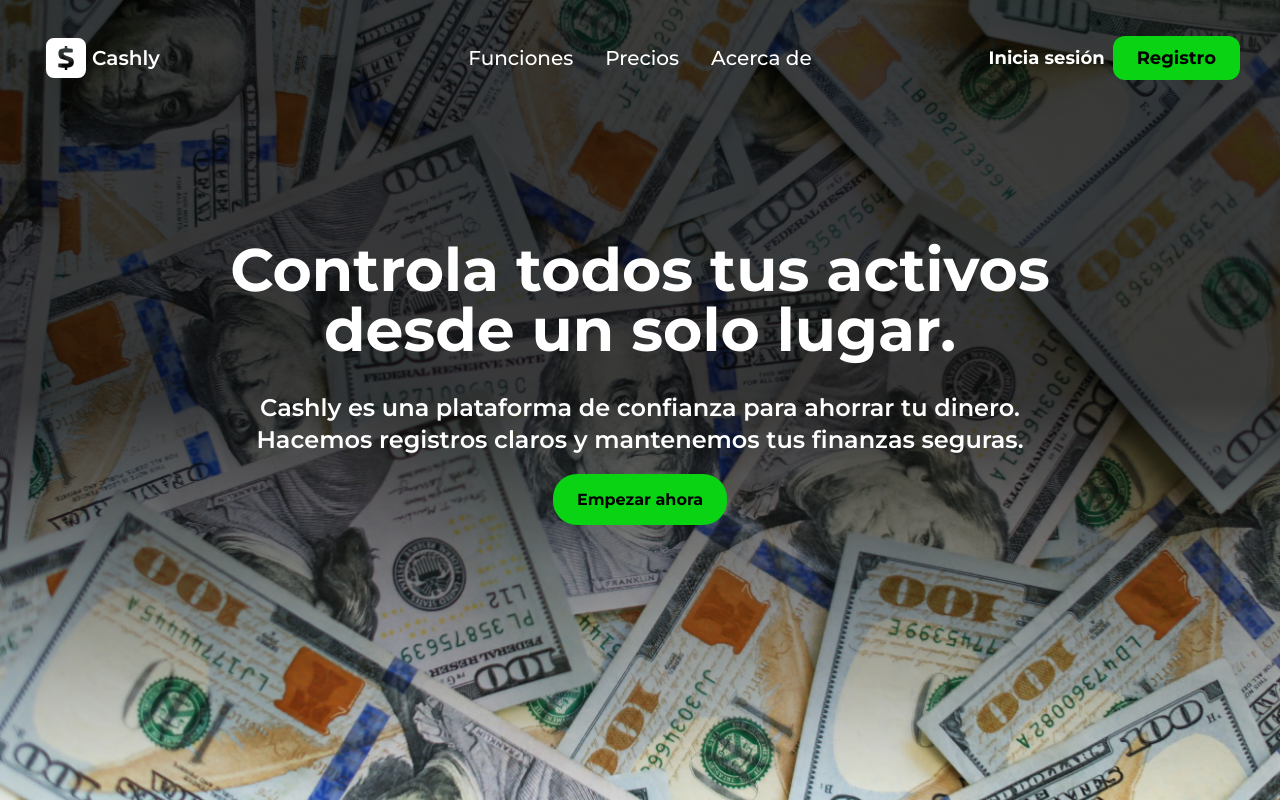
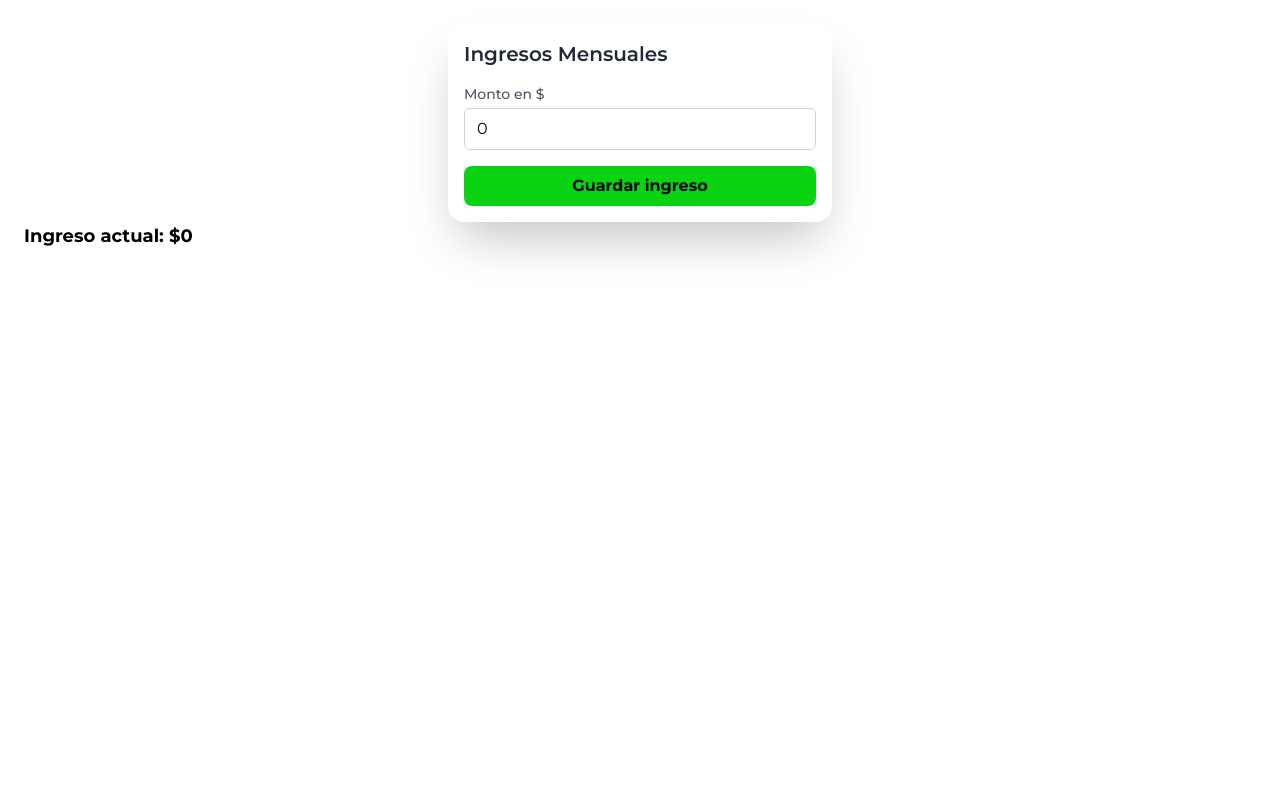
Before and after one commit to MADDOG25/cashly, a Next.js app: page / in a window 1280 px wide. Shown: the top 802 px of the page. Built offline with nearby package versions, Linux system fonts and the light colour scheme.

Commit message:
feat: update DashboardPage and IncomeForm components for improved functionality and user experience

```diff
--- a/src/app/page.tsx
+++ b/src/app/page.tsx
@@ -3,6 +3,7 @@ import About from "@/components/landing/About";
 import Features from "@/components/landing/Features";
 import Pricing from "@/components/landing/Pricing";
 import Contact from "@/components/landing/Contact";
+import DashboardPage from "@/page/DashboardPage";
 
 export default function Home() {
   return (
@@ -10,11 +11,12 @@ export default function Home() {
       <header>
         <link rel="icon" href="/app/favicon.ico" sizes="any" />
       </header>
-      <Main />
+      {/* <Main />
       <About />
       <Features />
       <Pricing />
-      <Contact />
+      <Contact /> */}
+      <DashboardPage />
     </>
   );
 }
--- a/src/components/budget/IncomeForm.tsx
+++ b/src/components/budget/IncomeForm.tsx
@@ -1,3 +1,5 @@
+"use client";
+
 import { useState } from "react";
 import { useBudgetStore } from "@/store/budgetStore";
 
@@ -7,7 +9,10 @@ const IncomeForm = () => {
 
   const handleSubmit = (e: React.FormEvent) => {
     e.preventDefault();
-    if (incomeInput <= 0) return;
+    if (incomeInput <= 0) {
+      alert("Por favor, ingresa un monto válido.");
+      return;
+    }
 
     setIncome(incomeInput);
     alert("Ingreso actualizado ✅");
@@ -16,7 +21,7 @@ const IncomeForm = () => {
   return (
     <form
       onSubmit={handleSubmit}
-      className="max-w-sm mx-auto bg-white p-4 rounded-2xl shadow-md space-y-4"
+      className="max-w-sm mx-auto bg-colorBg p-4 rounded-2xl shadow-2xl space-y-4"
     >
       <h2 className="text-xl font-semibold text-gray-800">
         Ingresos Mensuales
@@ -32,13 +37,13 @@ const IncomeForm = () => {
           value={incomeInput}
           onChange={(e) => setIncomeInput(Number(e.target.value))}
           className="mt-1 px-3 py-2 border border-gray-300 rounded-md focus:outline-none focus:ring focus:ring-blue-200"
-          min={0}
+          placeholder="ingresa el monto"
         />
       </div>
 
       <button
         type="submit"
-        className="w-full bg-blue-600 text-white py-2 px-4 rounded-lg hover:bg-blue-700 transition-colors"
+        className="w-full bg-colorAccent text-colorFont py-2 px-4 rounded-lg font-bold"
       >
         Guardar ingreso
       </button>
--- a/src/page/DashboardPage.tsx
+++ b/src/page/DashboardPage.tsx
@@ -1,13 +1,16 @@
+"use client";
+
 import IncomeForm from "@/components/budget/IncomeForm";
+import { useBudgetStore } from "@/store/budgetStore";
 
 export default function DashboardPage() {
+  // Para ver el ingreso actual:
+  const income = useBudgetStore((state) => state.income);
+
   return (
     <main className="min-h-screen bg-gray-100 p-6">
       <IncomeForm />
+      <p className="text-lg font-bold">Ingreso actual: ${income}</p>
     </main>
   );
 }
-
-// Para ver el ingreso actual:
-// const income = useBudgetStore((state) => state.income);
-// <p className="text-lg font-bold">Ingreso actual: ${income}</p>
```
